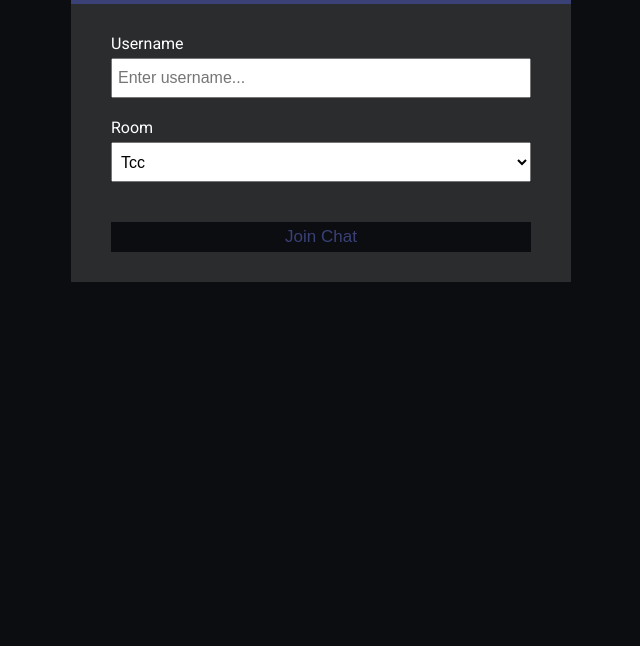
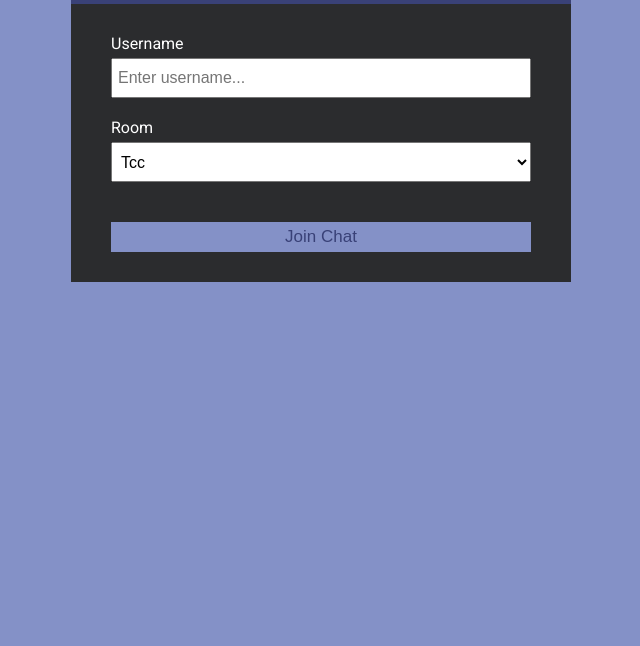
Before and after one commit to siwoku/chat, a website: page public/index.html in a window 1280 px wide. Shown: the part 154-800 px from the top of the page, without its empty margins (319-959 px from the left). Drawn offline with Linux system fonts and the light colour scheme.

Commit message:
Update style.css

```diff
--- a/public/css/style.css
+++ b/public/css/style.css
@@ -3,7 +3,7 @@
 :root {
 	--dark-color-a: #394177;
 	--dark-color-b: #2b2c2e;
-	--light-color: #0c0d11;
+	--light-color: #8491c7;
 	--success-color: #2c1c2c;
 	--error-color: #420b09;
 }
```
